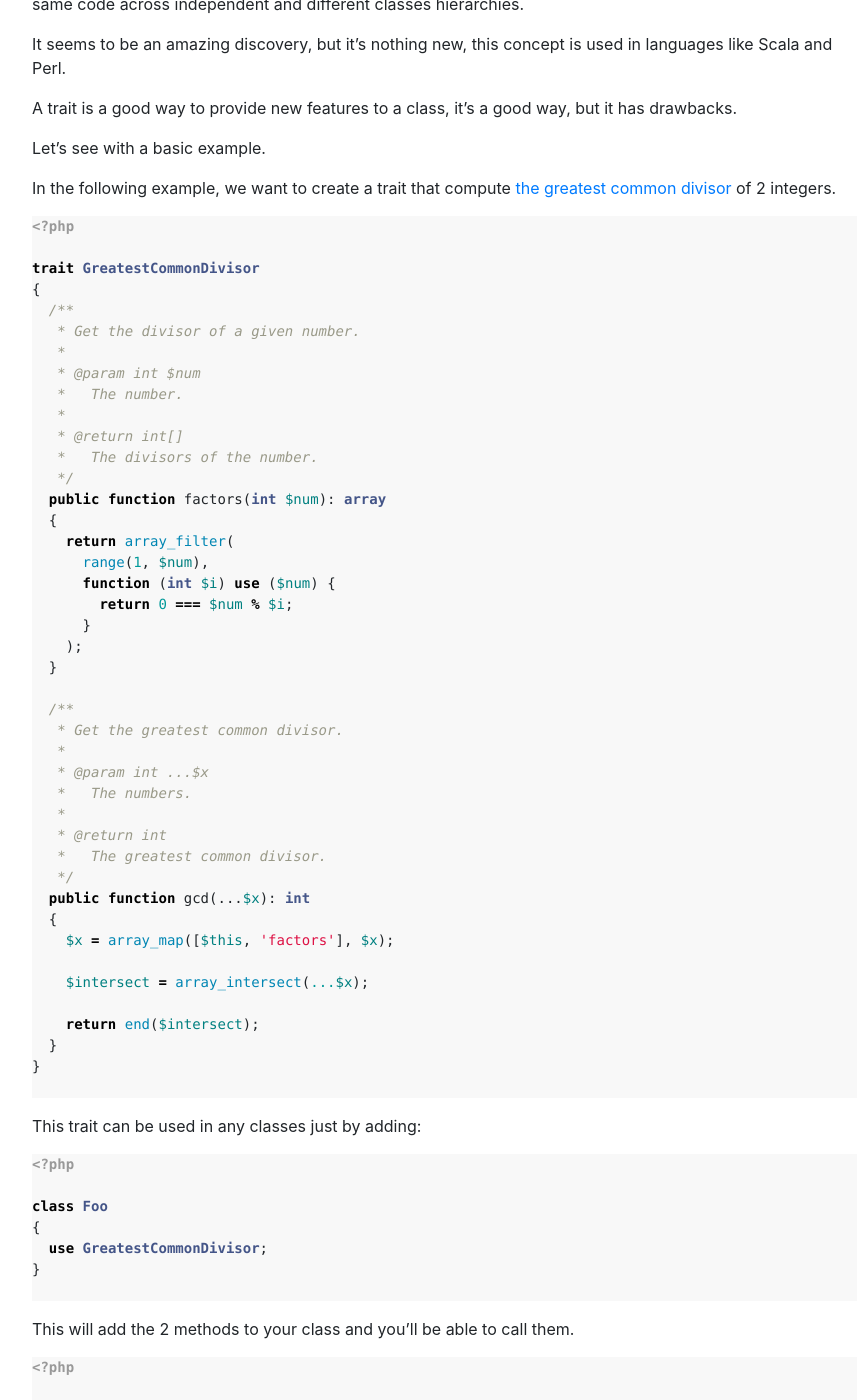
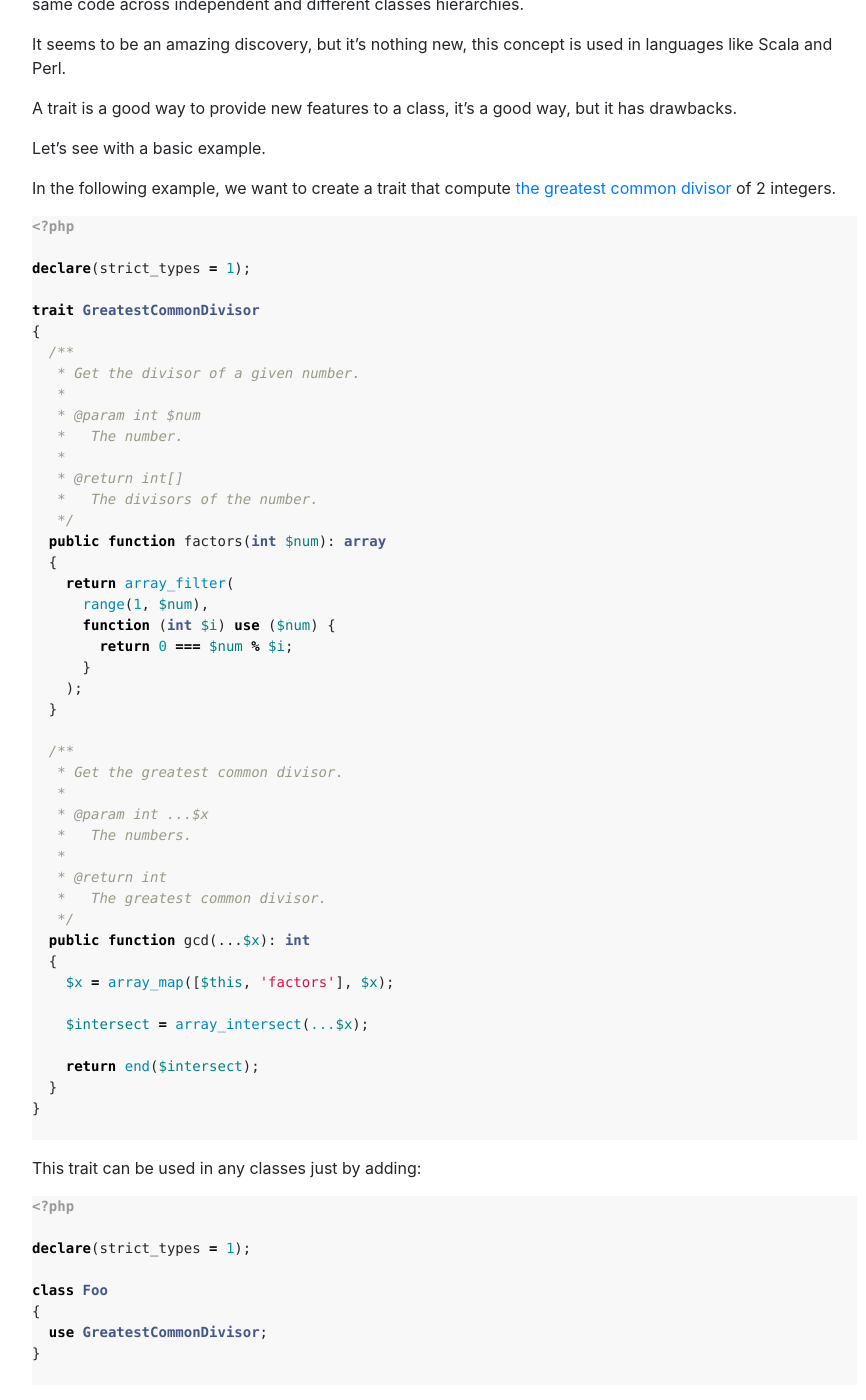
Before and after one commit to drupol/not-a-number.io, a Jekyll site: the page built from _posts/dev/2018-10-30-how-to-use-the-php-traits.md, in a window 1280 px wide and 1400 px high, scrolled down 1855 px. Shown: the whole window, without its empty margins (53-919 px from the left). Built offline with Jekyll 4.4.1, drawn with Linux system fonts in a browser that asks for light colours; nearby versions of some CDN libraries; comment, search, counter and statistics services are not loaded; some of the changed text lies outside the part shown.

Commit message:
Add missing declare(strict_types = 1);

````diff
--- a/_posts/dev/2018-10-30-how-to-use-the-php-traits.md
+++ b/_posts/dev/2018-10-30-how-to-use-the-php-traits.md
@@ -60,6 +60,8 @@ In the following example, we want to create a trait that compute [the greatest c
 ```php
 <?php
 
+declare(strict_types = 1);
+
 trait GreatestCommonDivisor
 {
   /**
@@ -107,6 +109,8 @@ This trait can be used in any classes just by adding:
 ```php
 <?php
 
+declare(strict_types = 1);
+
 class Foo
 {
   use GreatestCommonDivisor;
@@ -118,6 +122,8 @@ This will add the 2 methods to your class and you'll be able to call them.
 
 ```php
 <?php
+
+declare(strict_types = 1);
 
 $foo = new Foo();
 
@@ -161,6 +167,8 @@ First we are going to create a single class.
 
 ```php
 <?php
+
+declare(strict_types = 1);
 
 class GreatestCommonDivisor
 {
````
